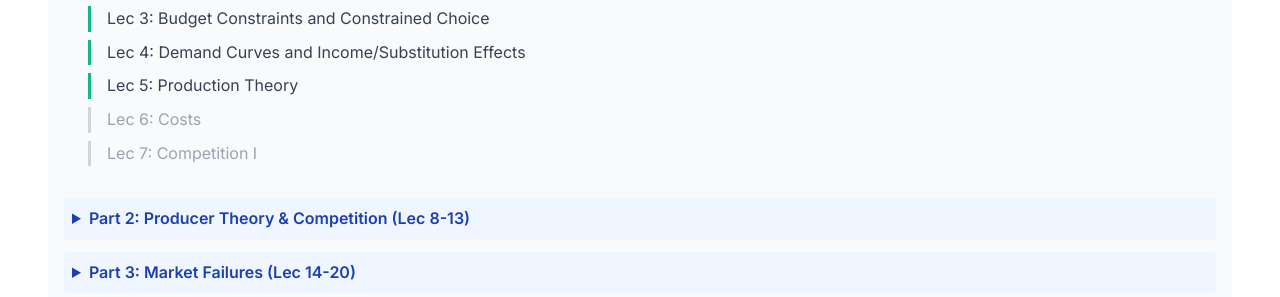
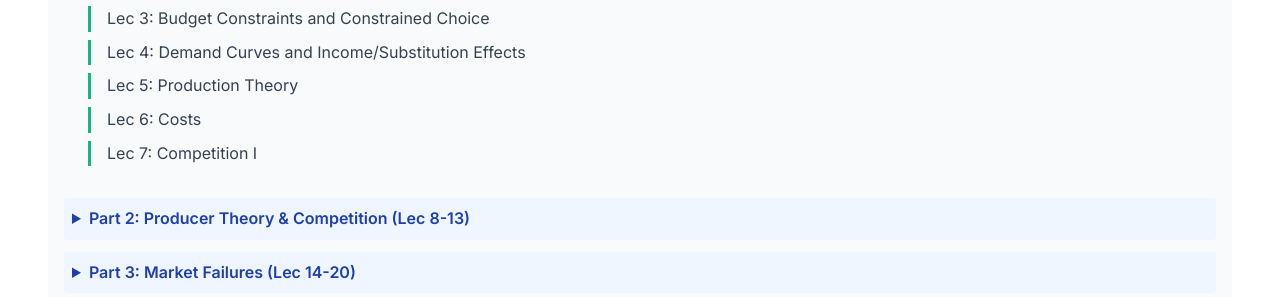
Before and after one commit to suhyeonnnnn/suhyeonnnnn.github.io, a Jekyll site: the page built from study.md, in a window 1280 px wide. Shown: the part 1272-1569 px from the top of the page. Built offline with Jekyll 4.4.1, drawn with Linux system fonts in a browser that asks for light colours.

Commit message:
Activate Lec 6 & 7 links on study page

```diff
--- a/study.md
+++ b/study.md
@@ -124,11 +124,11 @@
                         <div style="border-left: 3px solid #10b981; padding-left: 1rem; margin: 0.5rem 0;">
                             <a href="/study/mit-1401-lec05" style="text-decoration: none; color: #374151;">Lec 5: Production Theory</a>
                         </div>
-                        <div style="border-left: 3px solid #d1d5db; padding-left: 1rem; margin: 0.5rem 0; color: #9ca3af;">
-                            Lec 6: Costs
+                        <div style="border-left: 3px solid #10b981; padding-left: 1rem; margin: 0.5rem 0;">
+                            <a href="/study/mit-1401-lec06" style="text-decoration: none; color: #374151;">Lec 6: Costs</a>
                         </div>
-                        <div style="border-left: 3px solid #d1d5db; padding-left: 1rem; margin: 0.5rem 0; color: #9ca3af;">
-                            Lec 7: Competition I
+                        <div style="border-left: 3px solid #10b981; padding-left: 1rem; margin: 0.5rem 0;">
+                            <a href="/study/mit-1401-lec07" style="text-decoration: none; color: #374151;">Lec 7: Competition I</a>
                         </div>
                     </div>
                 </details>
```
